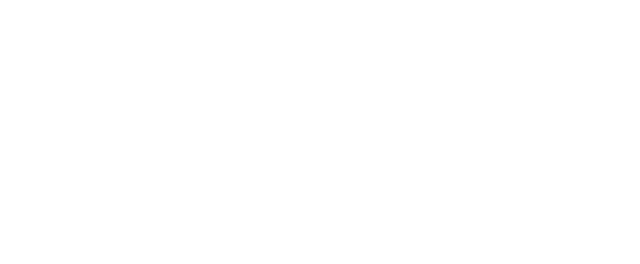
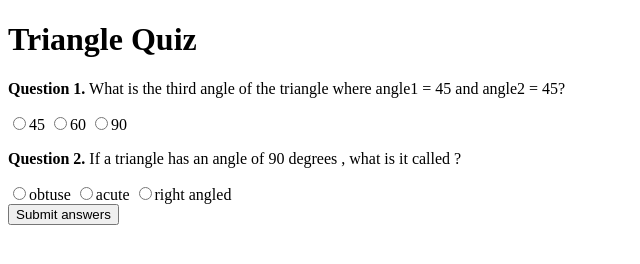
Before and after one commit to Akshay-rb/fun-with-triangles, a plain HTML site: page quiz.html in a window 1280 px wide. Shown: the whole page, without its empty margins (0-640 px from the left). Drawn offline with Linux system fonts and the light colour scheme.

Commit message:
feature: traingle quiz

```diff
--- a/quiz.html
+++ b/quiz.html
@@ -7,6 +7,36 @@
     <title>triangle quiz</title>
   </head>
   <body>
+    <h1>Triangle Quiz</h1>
+    <form class="quiz-form">
+      <div class="question-container">
+        <p>
+          <strong>Question 1.</strong> What is the third angle of the triangle
+          where angle1 = 45 and angle2 = 45?
+        </p>
+        <label><input type="radio" name="question1" value="45" />45</label>
+        <label><input type="radio" name="question1" value="60" />60</label>
+        <label><input type="radio" name="question1" value="90" />90</label>
+      </div>
+      <div class="question-container">
+        <p>
+          <strong>Question 2.</strong> If a triangle has an angle of 90 degrees
+          , what is it called ?
+        </p>
+        <label
+          ><input type="radio" name="question2" value="obtuse" />obtuse</label
+        >
+        <label
+          ><input type="radio" name="question2" value="acute" />acute</label
+        >
+        <label
+          ><input type="radio" name="question2" value="right angled" />right
+          angled</label
+        >
+      </div>
+    </form>
+    <button id="submit-answer-button">Submit answers</button>
+    <div id="output"></div>
     <script src="/quiz.js"></script>
   </body>
 </html>
--- a/quiz.js
+++ b/quiz.js
@@ -0,0 +1,23 @@
+const quizForm = document.querySelector(".quiz-form")
+const submitButton = document.querySelector("#submit-answer-button")
+const output = document.querySelector("#output")
+
+const correctAnswers = ["90","right angled"]
+
+function calculateScore(){
+    let score =0
+    let index = 0
+    const formResults = new FormData(quizForm)
+    // console.log(formResults)
+    for(let value of formResults.values()){
+        // console.log(entry)
+        if(value === correctAnswers[index]){
+            score= score +1
+        }
+        index = index +1
+    }
+    // console.log(score)
+    output.innerText = `you scored ${score} /2` //"you scored "+score +" / 2"
+}
+
+submitButton.addEventListener('click', calculateScore)
```
